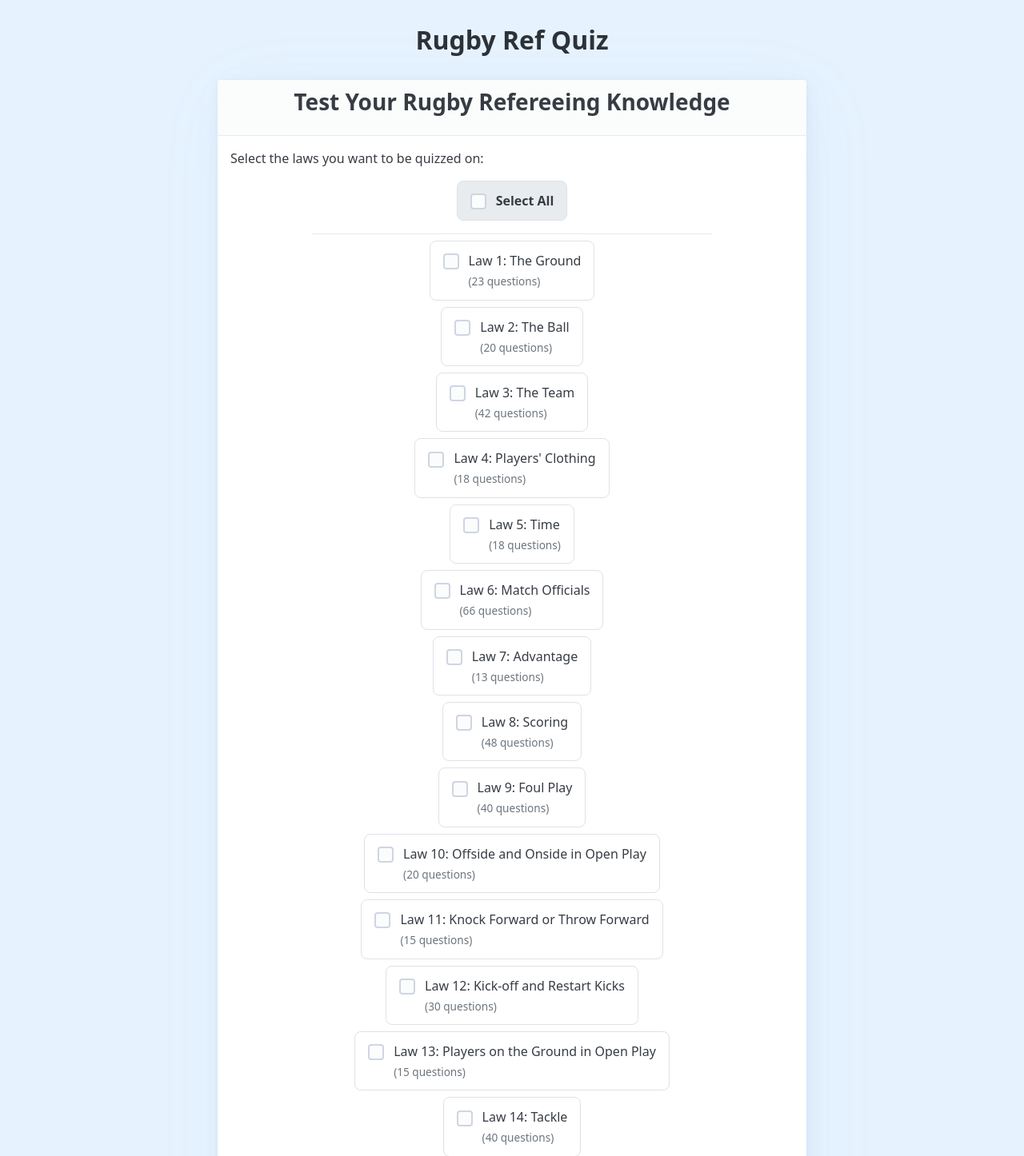
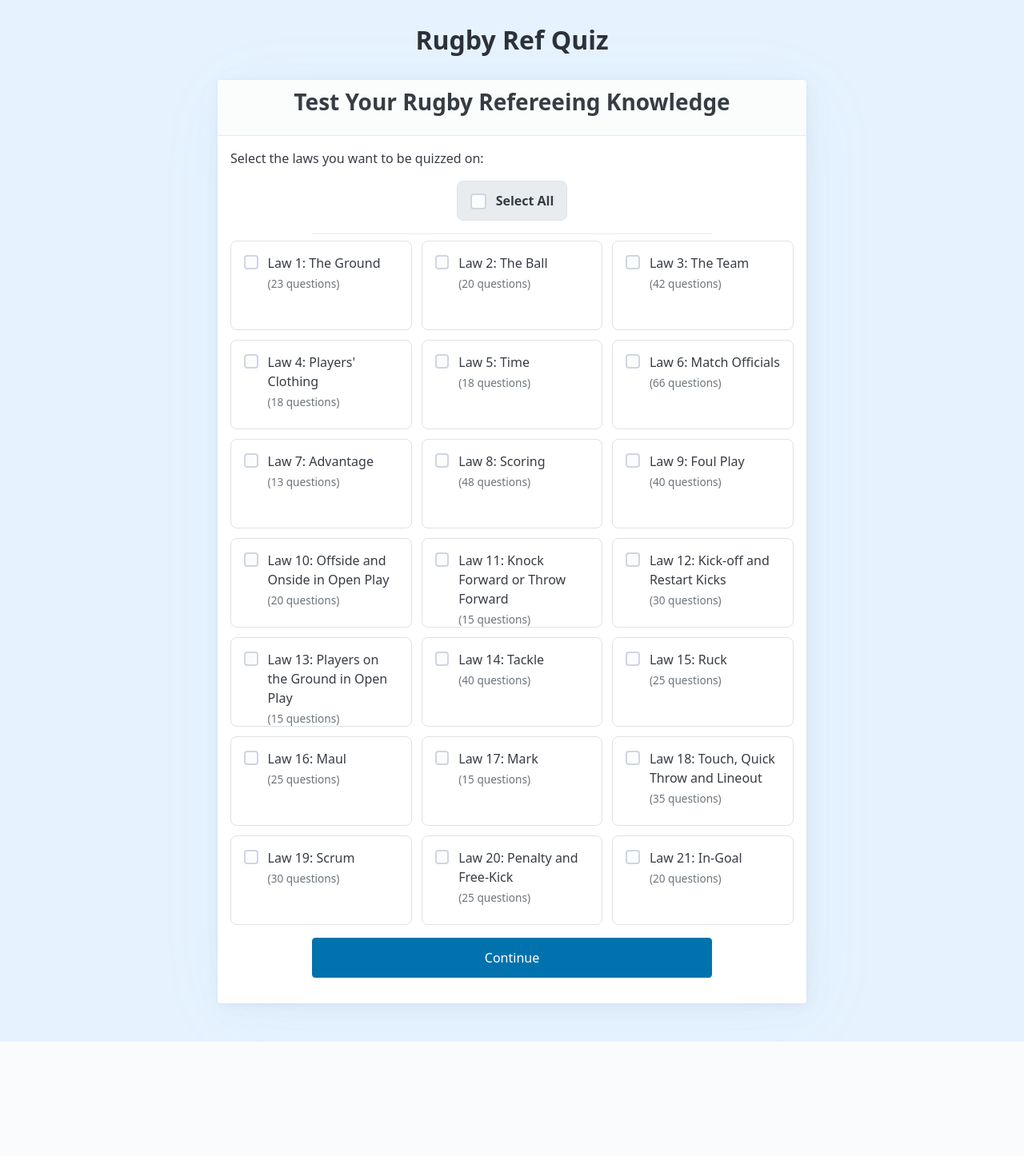
Before and after one commit to ardan-S/RugbyRefQuiz, a Flask app: page / in a window 1280 px wide. Shown: the top 1446 px of the page at 80% size. After the commit the page ends 1303 px from the top, so only its background shows below. Run offline with Flask 3, Linux system fonts and the light colour scheme; some libraries are stand-ins or nearby versions.

Commit message:
Visual improvements

```diff
--- a/app/routes.py
+++ b/app/routes.py
@@ -175,7 +175,17 @@ def submit_answer():
 @bp.route('/quiz/results')
 def results():
     score = session.get('score', 0)
-    total = session.get('total', 0)
+    planned_total = session.get('total', 0)
+    answered_total = len(session.get('asked_idxs', []))
+    total = answered_total
+    ended_early = 0 < answered_total < planned_total
     # Clear session
     session.clear()
-    return render_template('results.html', score=score, total=total)
+    return render_template(
+        'results.html',
+        score=score,
+        total=total,
+        answered_total=answered_total,
+        planned_total=planned_total,
+        ended_early=ended_early
+    )
--- a/app/templates/base.html
+++ b/app/templates/base.html
@@ -47,10 +47,21 @@
             display: flex;
             justify-content: space-between;
             align-items: center;
+            gap: 1rem;
             margin-bottom: 1.5rem;
             padding: 0.5rem 1rem;
             background-color: #f8f9fa;
             border-radius: 0.5rem;
+        }
+        .progress-details {
+            display: flex;
+            gap: 1rem;
+            align-items: center;
+            flex-wrap: wrap;
+        }
+        .end-now-button {
+            margin-bottom: 0;
+            white-space: nowrap;
         }
         .htmx-indicator {
             display: none;
@@ -97,9 +108,16 @@
             display: flex;
             gap: 1rem;
             justify-content: flex-end;
+            width: 100%;
+            max-width: 500px;
         }
         .button-group a {
             margin: 0;
+        }
+        .button-group > * {
+            flex: 1 1 0;
+            margin-bottom: 0;
+            text-align: center;
         }
         fieldset hr {
             margin: 0.5rem 0;
@@ -119,9 +137,107 @@
             flex-direction: column;
             gap: 0.25rem;
         }
+        .law-grid {
+            display: grid;
+            grid-template-columns: repeat(3, minmax(0, 1fr));
+            grid-auto-rows: 112px;
+            gap: 0.75rem;
+            width: 100%;
+            max-width: 960px;
+        }
+        .law-grid > .law-card {
+            box-sizing: border-box;
+            display: grid;
+            grid-template-columns: 1.1rem minmax(0, 1fr);
+            column-gap: 0.75rem;
+            align-content: start;
+            align-items: start;
+            align-self: stretch;
+            justify-self: stretch;
+            width: 100%;
+            min-width: 0;
+            min-height: 112px;
+            height: 112px;
+            max-height: 112px;
+            margin-bottom: 0;
+            padding: 0.9rem 1rem;
+        }
+        .law-grid > .law-card input[type="checkbox"] {
+            flex: 0 0 auto;
+            width: 1.1rem;
+            height: 1.1rem;
+            min-width: 1.1rem;
+            min-height: 1.1rem;
+            margin: 0.15rem 0 0 0;
+        }
+        .law-grid > .law-card .law-info {
+            min-width: 0;
+            width: 100%;
+        }
+        .law-grid > .law-card .law-name {
+            display: block;
+        }
+        .count-fieldset {
+            width: 100%;
+        }
+        .count-grid {
+            display: grid;
+            gap: 0.75rem;
+            width: 100%;
+            max-width: 500px;
+        }
+        .count-grid > .count-card {
+            box-sizing: border-box;
+            display: grid;
+            grid-template-columns: 1.1rem minmax(0, 1fr);
+            column-gap: 0.75rem;
+            align-content: center;
+            align-items: center;
+            width: 100%;
+            min-height: 72px;
+            height: 72px;
+            max-width: none;
+            margin-bottom: 0;
+            padding: 0.9rem 1rem;
+        }
+        .count-grid > .count-card input[type="radio"] {
+            width: 1.1rem;
+            height: 1.1rem;
+            min-width: 1.1rem;
+            min-height: 1.1rem;
+            margin: 0;
+        }
+        .count-card-content {
+            display: flex;
+            align-items: center;
+            justify-content: space-between;
+            gap: 1rem;
+            width: 100%;
+        }
+        .count-card-content input[type="number"] {
+            width: 140px;
+            margin: 0;
+        }
         fieldset .law-info .question-count {
             color: #6c757d;
             font-size: 0.85em;
+        }
+        @media (max-width: 900px) {
+            .law-grid {
+                grid-template-columns: repeat(2, minmax(0, 1fr));
+            }
+        }
+        @media (max-width: 640px) {
+            .law-grid {
+                grid-template-columns: 1fr;
+            }
+            .progress-bar {
+                flex-direction: column;
+                align-items: stretch;
+            }
+            .end-now-button {
+                text-align: center;
+            }
         }
     </style>
 </head>
--- a/app/templates/index.html
+++ b/app/templates/index.html
@@ -20,8 +20,9 @@
                 <strong>Select All</strong>
             </label>
             <hr>
+            <div class="law-grid">
                 {% for law_num, law in laws.items() %}
-            <label>
+                <label class="law-card">
                     <input type="checkbox" name="laws" value="{{ law_num }}" class="law-checkbox">
                     <span class="law-info">
                         <span class="law-name">Law {{ law_num }}: {{ law.name }}</span>
@@ -29,6 +30,7 @@
                     </span>
                 </label>
                 {% endfor %}
+            </div>
         </fieldset>
         <button type="submit">Continue</button>
     </form>
```
Also changed, not shown: app/templates/quiz.html (+5 -2 lines), app/templates/results.html (+7 -1 lines), app/templates/select_count.html (+21 -18 lines), README.md. Lines whose indentation alone changed are shown as unchanged.
